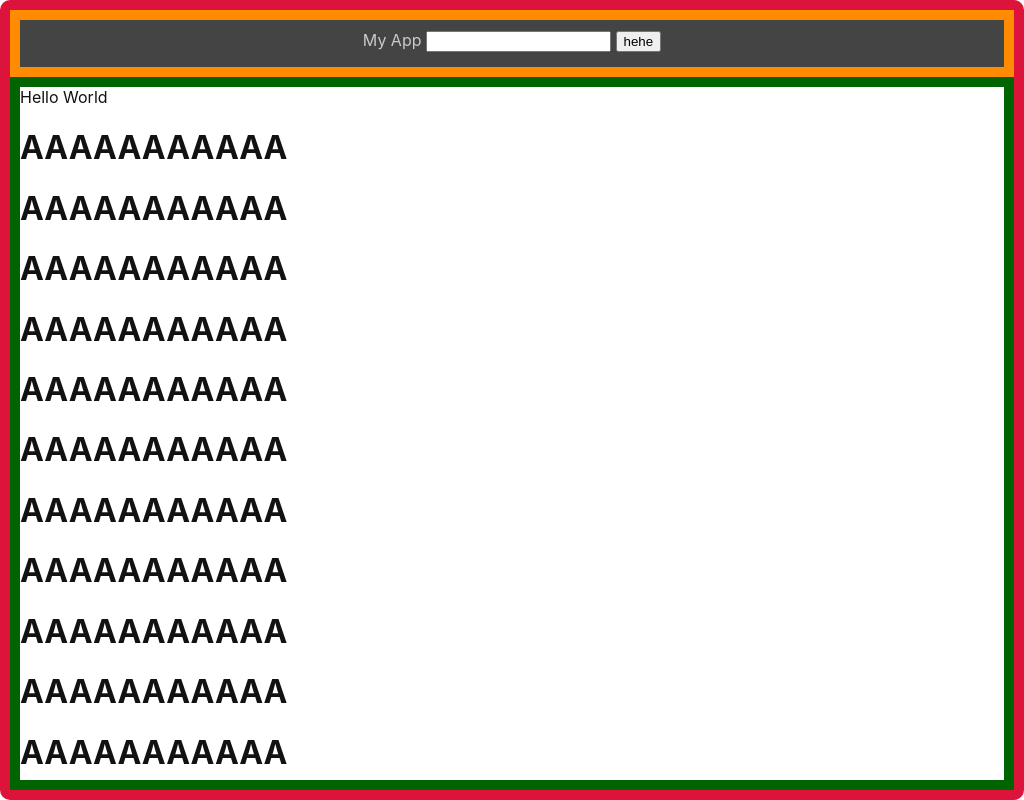
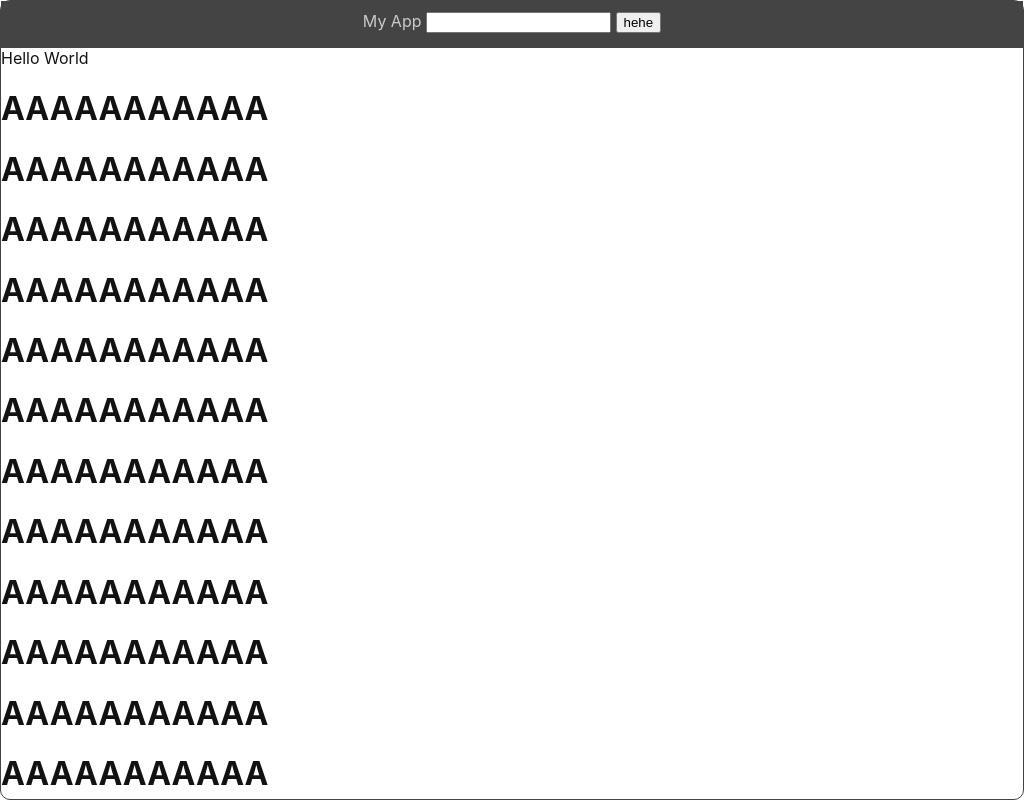
Before and after one commit to morew4rd/basic_electron, an Electron app: page src/_main/_main.html in a window 1024 px wide. Drawn offline with Linux system fonts and the light colour scheme.

Commit message:
remove debug borders

```diff
--- a/src/_main/_main.css
+++ b/src/_main/_main.css
@@ -15,7 +15,7 @@ body {
     border-radius: 10px; /* mac borders*/
 
     /* DEBUG THEME OVERRIDES */
-    border: crimson solid 10px;
+    /* border: crimson solid 10px; */
 
     display: flex;
     flex-direction: column;
@@ -35,7 +35,7 @@ body {
   padding-top: 10px;
   flex-grow: 1;
   /* DEBUG */
-  border: darkorange solid 10px;
+  /* border: darkorange solid 10px; */
 }
 
 #titlebar button, input {
@@ -52,5 +52,5 @@ body {
     display: flex;
     flex-direction: column;
     /* DEBUG */
-    border: darkgreen solid 10px;
+    /* border: darkgreen solid 10px; */
 }
```
